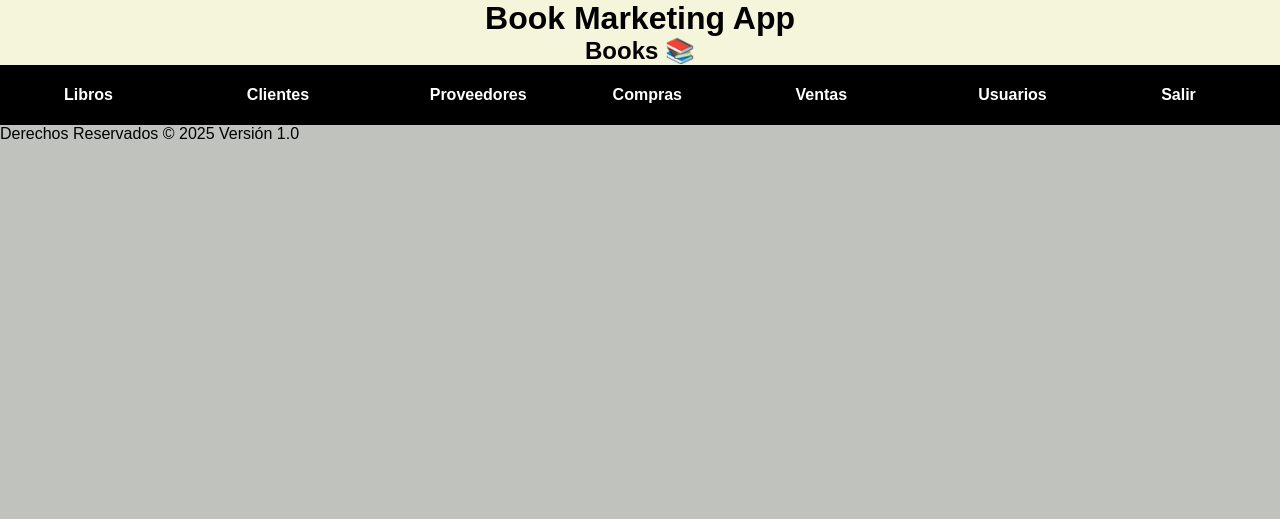
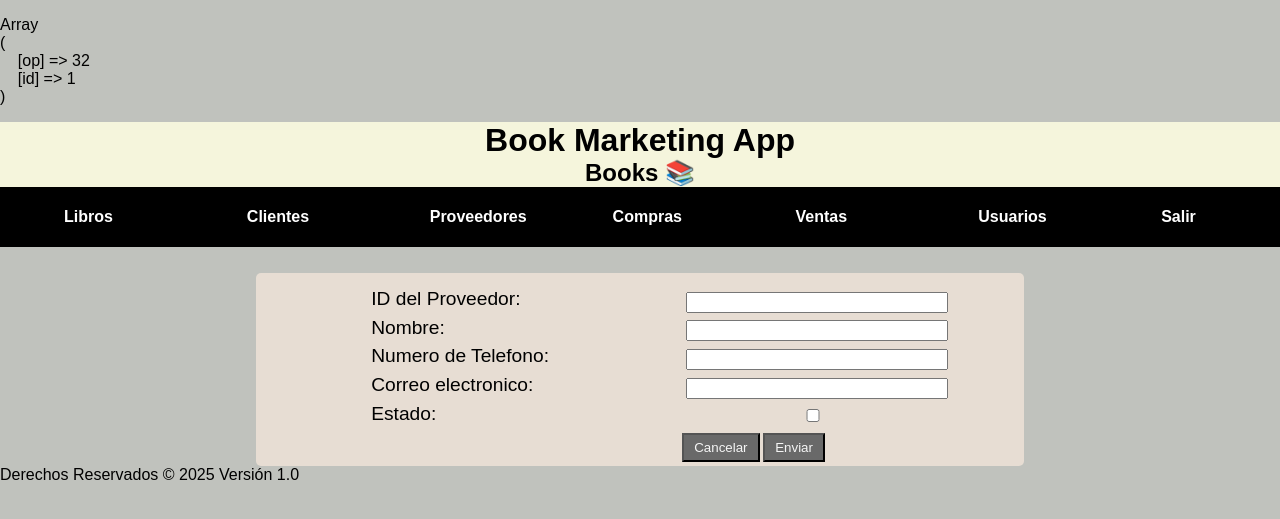
Before and after one commit to SantiagoGLara/bookApp-Web, a PHP site: page /base/index.php?op=32&id=1 in a window 1280 px wide. Shown: the top 519 px of the page. Run offline with PHP 8.4, Linux system fonts and the light colour scheme; the visitor is signed in with stand-in values (Sample User, id 1); tables that the repository leaves empty or names only in its code hold one stand-in row (values such as "Sample post"); data that the repository does not hold is empty; some web fonts are replaced.

Commit message:
provider listo, solo falta ordenar la lista por columna de manera asc-desc

```diff
--- a/base/index.php
+++ b/base/index.php
@@ -1,5 +1,15 @@
 <!DOCTYPE html>
 <html>
+	<?php
+error_reporting(E_ALL); // Asegúrate de mostrar todos los errores
+ini_set('display_errors', 1); // Muestra errores en el navegador
+
+echo '<pre>';
+print_r($_GET);
+echo '</pre>';
+
+// El resto de tu código de index.php
+?>
 	<?php include('head.php'); ?>
 	<body>
 		<?php
--- a/content/proveedores/provider.php
+++ b/content/proveedores/provider.php
@@ -38,7 +38,7 @@
     <td><?= $row['email'] ?></td>
     <td><?= $row['fecha_alta'] ?></td>
     <!-- <td><a class="botonBorrar" href="../base/index.php ?op=33 & id=<?= $row['id'] ?>">&#128465;</a></td> -->
-    <td><a href="../base/index.php?op=32&id=<?$row['id']?>">&#9997;&#127995;</a></td>
+    <td><a href="../base/index.php?op=32&id=<?=$row['id']?>">&#9997;&#127995;</a></td>
 </tr>
 <?php } ?>
 <tr>
--- a/content/proveedores/provider_modify.php
+++ b/content/proveedores/provider_modify.php
@@ -0,0 +1,65 @@
+<?php
+$idProveedor=$_GET['id'];
+$consulta = "SELECT * FROM proveedores WHERE estado!='bajo' AND id = " . $idProveedor;
+$resultado = bd_consulta($consulta);
+$rowBook = mysqli_fetch_assoc($resultado);
+?>
+
+<form class="" action="../content/proveedores/provider_modify_commit.php" method="post" enctype="multipart/form-data">
+
+    <div class="dato">
+        <div class="etiqueta">
+            <label for="id">ID del Proveedor:</label>
+        </div>
+        <div class="control">
+            <input type="text" name="id" value="<?= $rowBook['id'] ?>" readonly>
+        </div>
+    </div>
+
+    <div class="dato">
+        <div class="etiqueta">
+            <label for="Nombre">Nombre:</label>
+        </div>
+        <div class="control">
+            <input type="text" name="nombre" value="<?= $rowBook['nombre']  ?>">
+        </div>
+    </div>
+
+    <div class="dato">
+        <div class="etiqueta">
+            <label for="numtel">Numero de Telefono:</label>
+        </div>
+        <div class="control">
+            <input type="text" name="numcelular" value="<?= $rowBook['numcelular']  ?>">
+        </div>
+    </div>
+
+    <div class="dato">
+        <div class="etiqueta">
+            <label for="email">Correo electronico:</label>
+        </div>
+        <div class="control">
+            <input type="text" name="email" value="<?= $rowBook['email']  ?>">
+        </div>
+    </div>
+
+    <div class="dato">
+        <div class="etiqueta">
+            <label for="estado">Estado:</label>
+        </div>
+        <div class="control" id="estado">
+            <input type="hidden" name="estado" value="bajo">
+            <input type="checkbox" name="estado" value="alto" <?= ($rowBook['estado'] == 'alto') ? 'checked' : '' ?>>
+        </div>
+    </div>
+
+    <div class="dato">
+        <div class="etiqueta">
+            <label for="">&nbsp;</label>
+        </div>
+        <div class="control" id="botones">
+            <button type="reset" name="button" onClick="location.href='../base/index.php?op=30'">Cancelar</button>
+            <button type="submit" name="button">Enviar</button>
+        </div>
+    </div>
+</form>
```
Also changed, not shown: content/proveedores/provider_modify_commit.php (+16 -0 lines).
